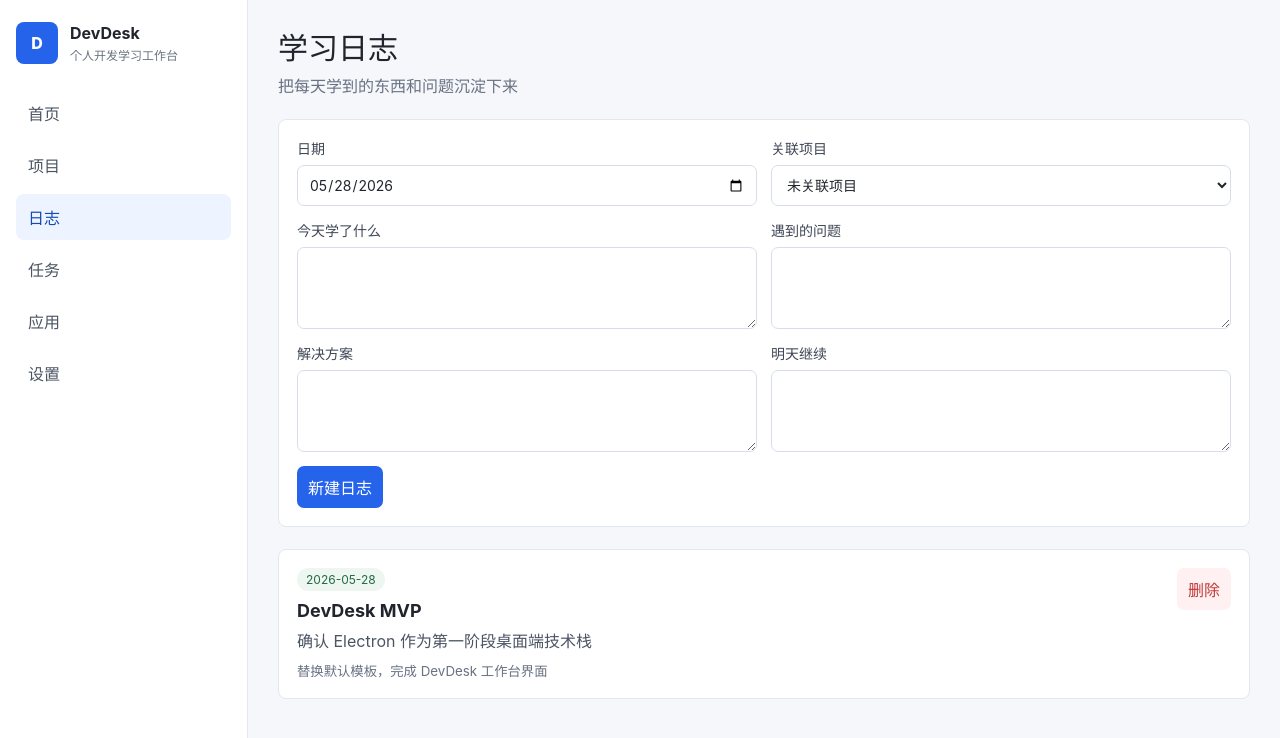
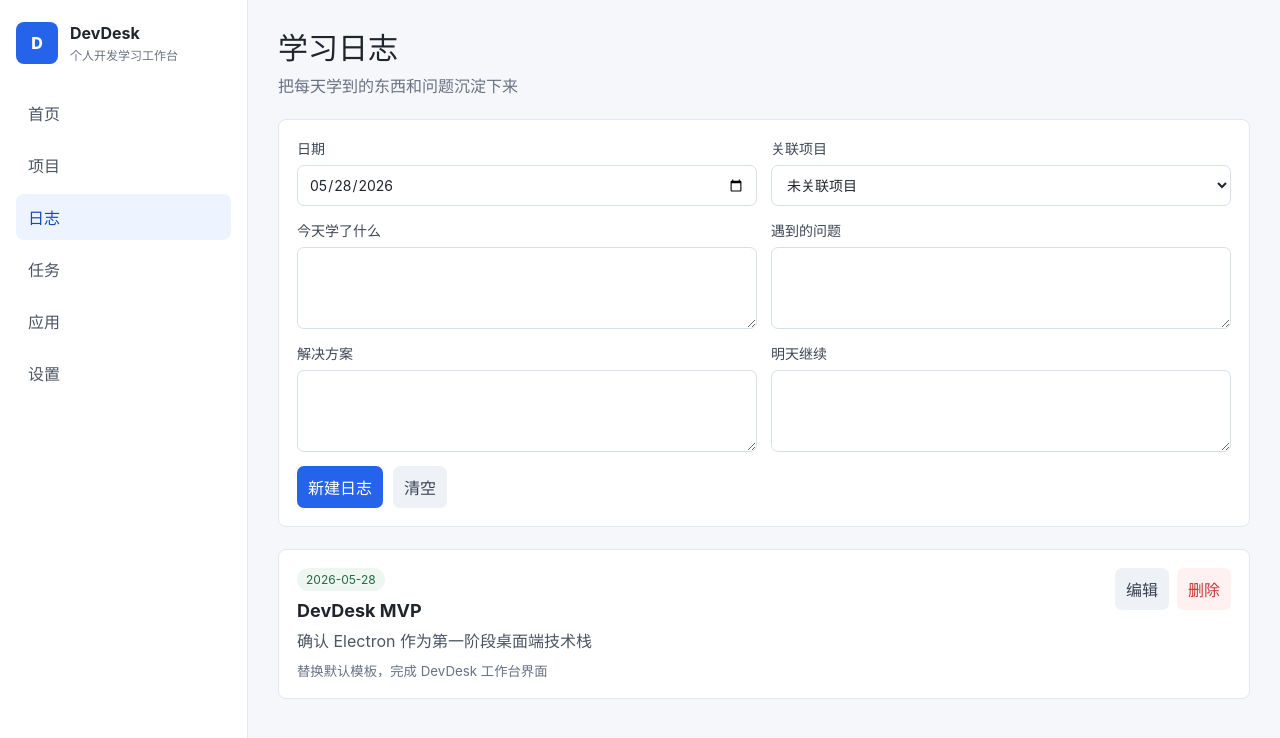
Before and after one commit to Uchimaki486/devdesk, a React (Vite) app: page / in a window 1280 px wide. Both pictures are taken after a click on the button "日志". Shown: the top 738 px of the page. Built offline with nearby package versions, Linux system fonts and the light colour scheme.

Commit message:
feat: add learning log editing

```diff
--- a/src/App.tsx
+++ b/src/App.tsx
@@ -243,6 +243,7 @@
   projectNameById: Map<string, string>
 }) {
   const { data } = workspace
+  const [editingId, setEditingId] = useState<string | null>(null)
   const [form, setForm] = useState({
     date: getToday(),
     projectId: '',
@@ -252,10 +253,15 @@
     nextPlan: '',
   })
 
+  function resetForm(): void {
+    setEditingId(null)
+    setForm({ date: getToday(), projectId: '', learned: '', problems: '', solutions: '', nextPlan: '' })
+  }
+
   function submit(event: FormEvent): void {
     event.preventDefault()
-    workspace.addLog(form)
-    setForm({ date: getToday(), projectId: '', learned: '', problems: '', solutions: '', nextPlan: '' })
+    workspace.saveLog(form, editingId)
+    resetForm()
   }
 
   return (
@@ -267,7 +273,7 @@
         <TextField label="遇到的问题" value={form.problems} onChange={(problems) => setForm({ ...form, problems })} />
         <TextField label="解决方案" value={form.solutions} onChange={(solutions) => setForm({ ...form, solutions })} />
         <TextField label="明天继续" value={form.nextPlan} onChange={(nextPlan) => setForm({ ...form, nextPlan })} />
-        <FormActions submitLabel="新建日志" />
+        <FormActions submitLabel={editingId ? '保存日志' : '新建日志'} onCancel={resetForm} />
       </form>
 
       <div className="card-list">
@@ -280,6 +286,22 @@
               <small>{log.nextPlan || '未填写明天计划'}</small>
             </div>
             <div className="row-actions">
+              <button
+                type="button"
+                onClick={() => {
+                  setEditingId(log.id)
+                  setForm({
+                    date: log.date,
+                    projectId: log.projectId,
+                    learned: log.learned,
+                    problems: log.problems,
+                    solutions: log.solutions,
+                    nextPlan: log.nextPlan,
+                  })
+                }}
+              >
+                编辑
+              </button>
               <button
                 className="danger"
                 type="button"
--- a/src/useWorkspaceData.ts
+++ b/src/useWorkspaceData.ts
@@ -86,15 +86,17 @@
         ),
       }));
     },
-    addLog(logForm: LogForm) {
+    saveLog(logForm: LogForm, editingId?: string | null) {
       const log: LearningLog = {
-        id: createId("log"),
+        id: editingId ?? createId("log"),
         ...logForm,
       };
 
       setData((currentData) => ({
         ...currentData,
-        logs: [log, ...currentData.logs],
+        logs: editingId
+          ? currentData.logs.map((item) => (item.id === editingId ? log : item))
+          : [log, ...currentData.logs],
       }));
     },
     deleteLog(logId: string) {
```
